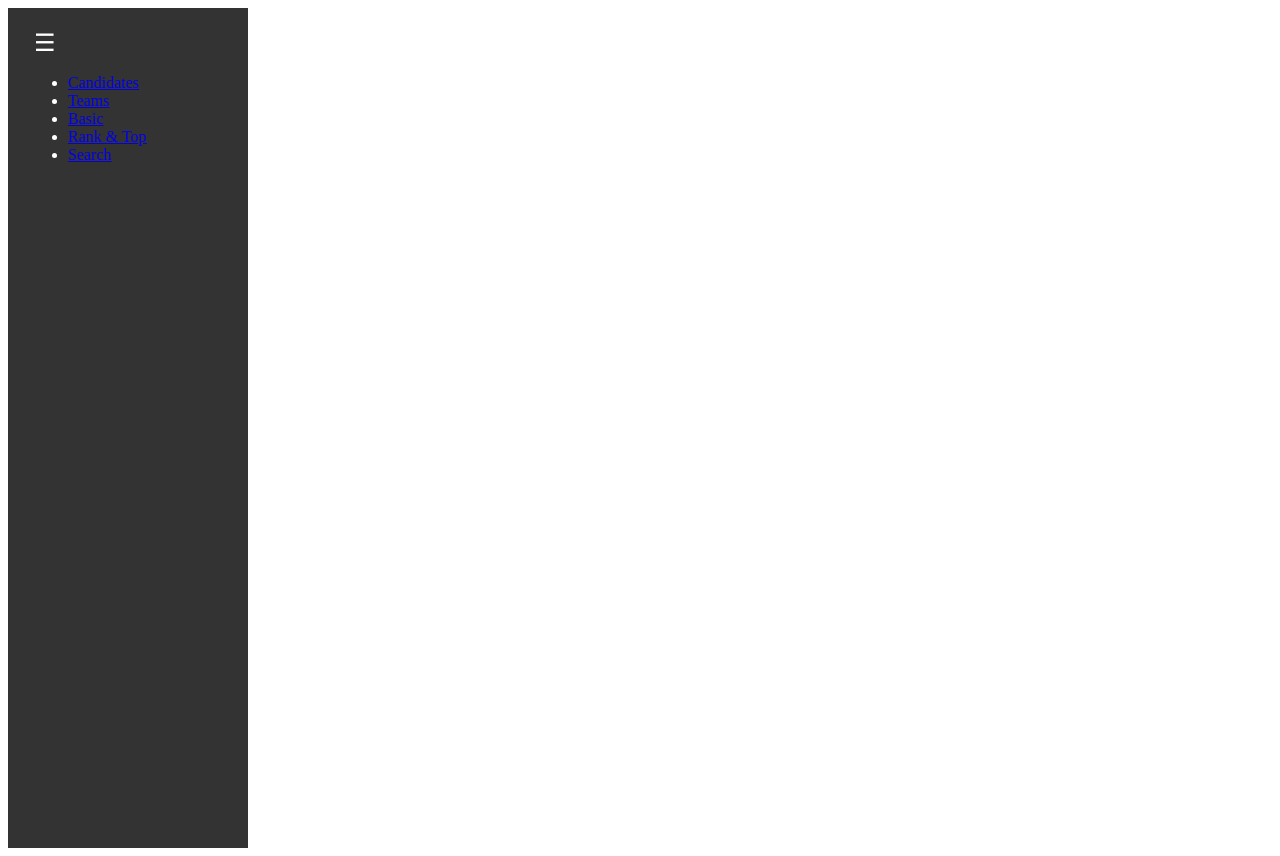
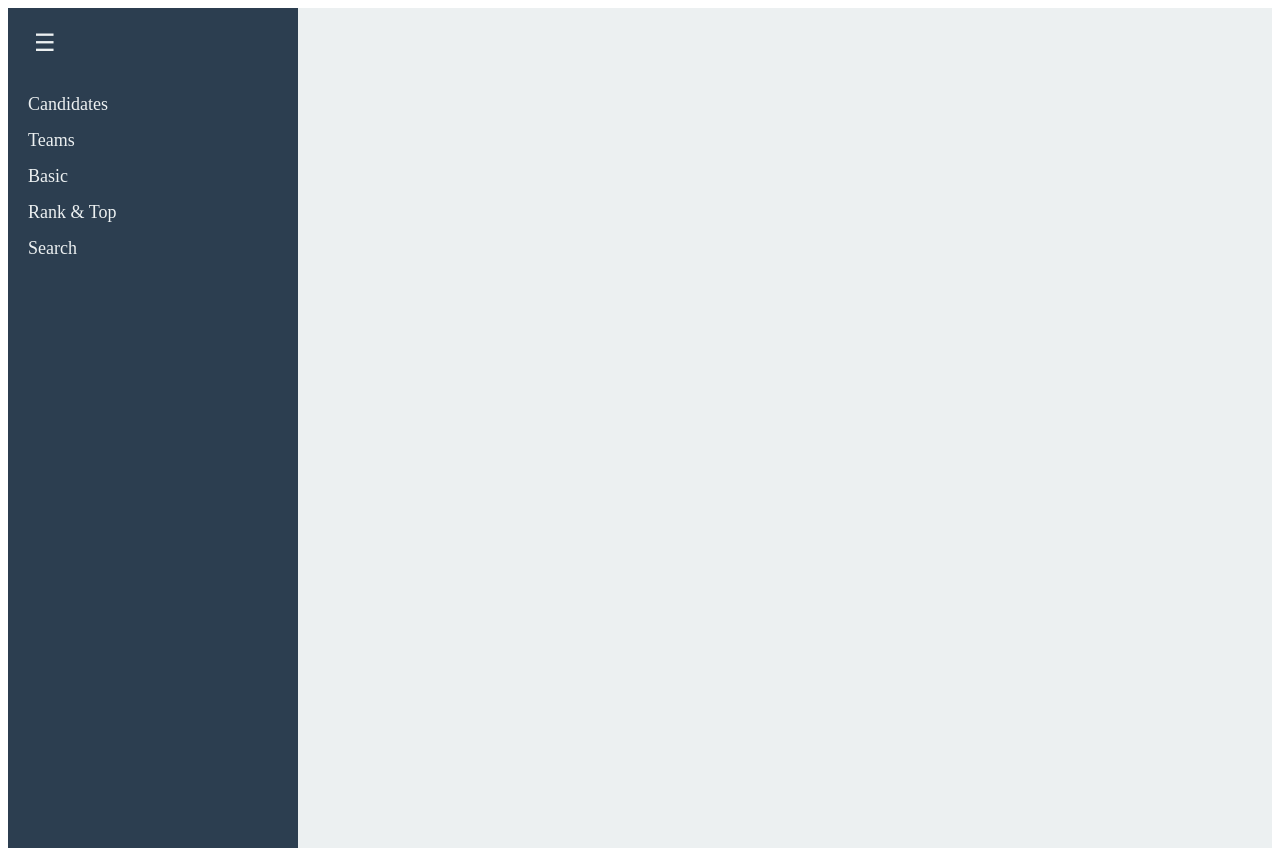
Before and after one commit to Javadamkd/art-fest-management, a Next.js app: page / in a window 1280 px wide. Built offline with nearby package versions, Linux system fonts and the light colour scheme.

Commit message:
Update Layout.module.css

```diff
--- a/styles/Layout.module.css
+++ b/styles/Layout.module.css
@@ -4,30 +4,48 @@
 }
 
 .sidebar {
-  width: 200px;
-  background: #333;
-  color: #fff;
+  width: 250px;
+  background: #2c3e50;
+  color: #ecf0f1;
   height: 100vh;
   padding: 20px;
+  transition: width 0.3s;
 }
 
 .sidebarCollapsed {
-  width: 50px;
-  background: #333;
-  color: #fff;
-  height: 100vh;
-  padding: 20px;
+  width: 60px;
 }
 
 .toggleButton {
   background: none;
   border: none;
-  color: #fff;
+  color: #ecf0f1;
   font-size: 24px;
   cursor: pointer;
+  margin-bottom: 20px;
+}
+
+.sidebar ul {
+  list-style: none;
+  padding: 0;
+}
+
+.sidebar ul li {
+  margin: 15px 0;
+}
+
+.sidebar ul li a {
+  color: #ecf0f1;
+  text-decoration: none;
+  font-size: 18px;
+}
+
+.sidebar ul li a:hover {
+  text-decoration: underline;
 }
 
 .content {
   flex-grow: 1;
   padding: 20px;
+  background: #ecf0f1;
 }
```
